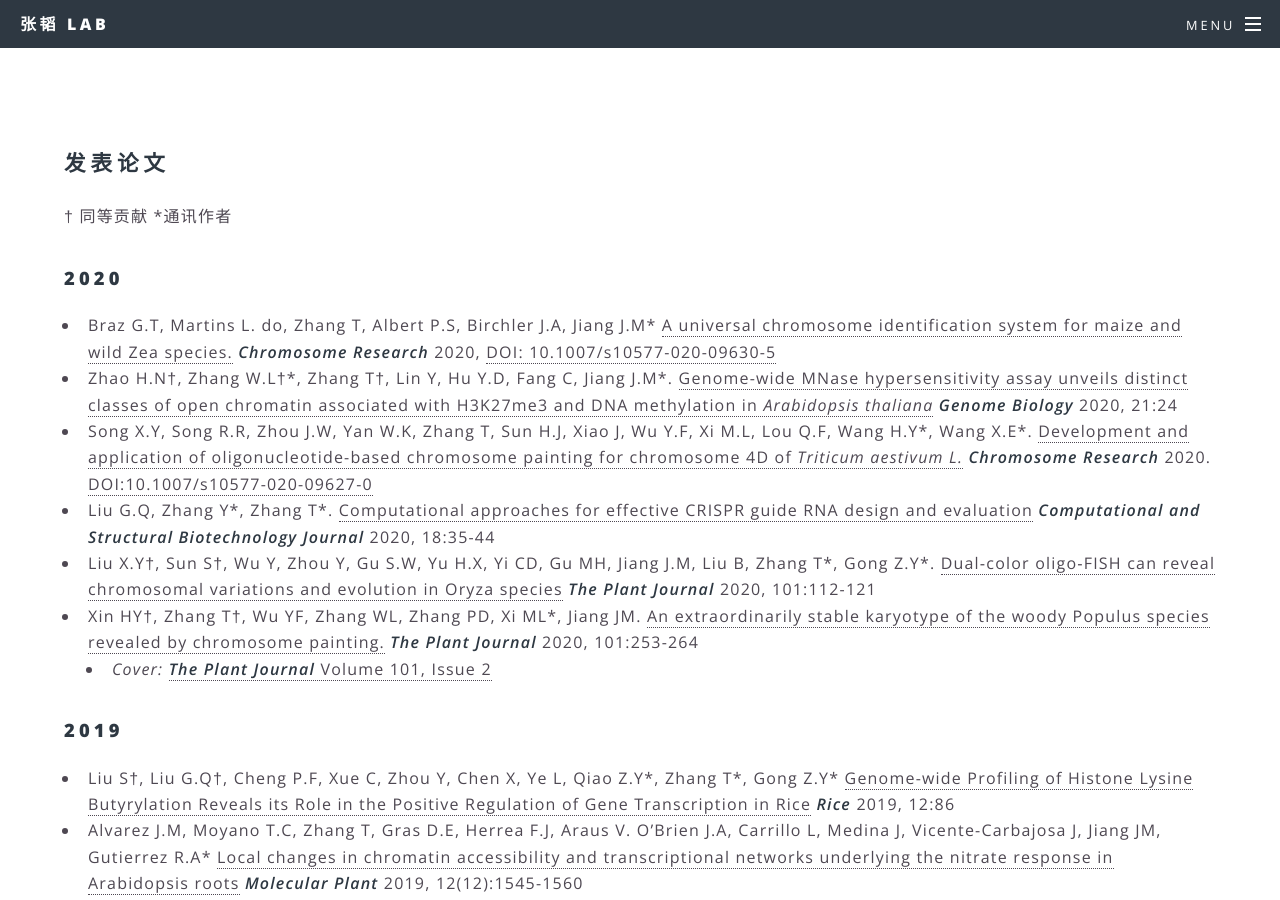
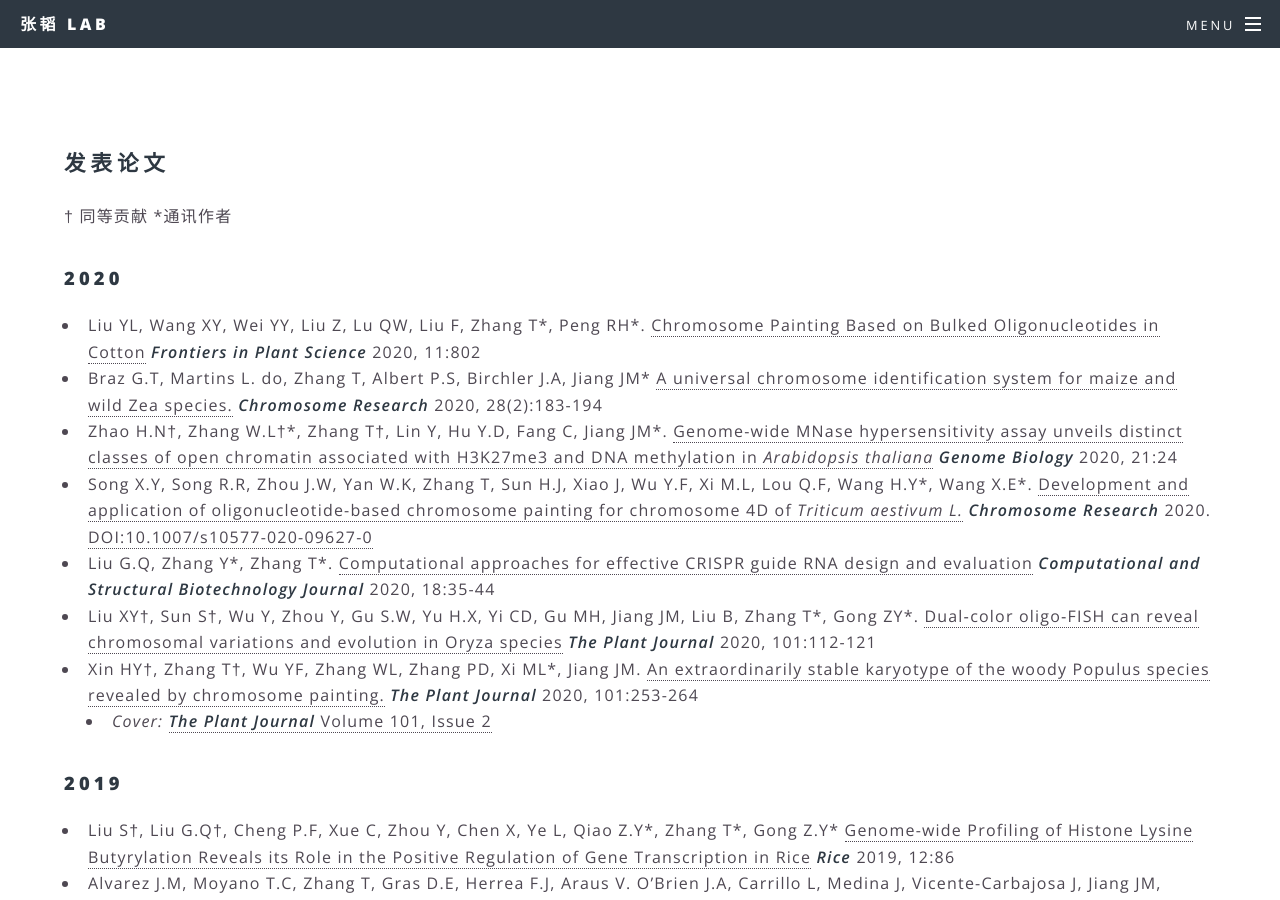
Before and after one commit to zhangtaolab/zhangtaolab.github.io, a Jekyll site: the page built from _pages/publication.md, in a window 1280 px wide and 900 px high. Built offline with Jekyll 4.4.1, drawn with Linux system fonts in a browser that asks for light colours.

Commit message:
add coton Frontiers

```diff
--- a/_pages/publication.md
+++ b/_pages/publication.md
@@ -6,14 +6,15 @@ title: 发表论文
 † 同等贡献 *通讯作者
 
 ### 2020
-- Braz G.T, Martins L. do, Zhang T, Albert P.S, Birchler J.A, Jiang J.M\* [A universal chromosome identification system for maize and wild Zea species.](https://link.springer.com/article/10.1007%2Fs10577-020-09630-5) _**Chromosome Research**_ 2020, [DOI: 10.1007/s10577-020-09630-5](https://doi.org/10.1007/s10577-020-09630-5)
-- Zhao H.N†, Zhang W.L†\*, Zhang T†, Lin Y, Hu Y.D, Fang C, Jiang J.M\*. [Genome-wide MNase hypersensitivity assay
+- Liu YL, Wang XY, Wei YY, Liu Z, Lu QW, Liu F, Zhang T\*, Peng RH\*. [Chromosome Painting Based on Bulked Oligonucleotides in Cotton](https://doi.org/10.3389/fpls.2020.00802) _**Frontiers in Plant Science**_ 2020, 11:802
+- Braz G.T, Martins L. do, Zhang T, Albert P.S, Birchler J.A, Jiang JM\* [A universal chromosome identification system for maize and wild Zea species.](https://link.springer.com/article/10.1007%2Fs10577-020-09630-5) _**Chromosome Research**_ 2020, 28(2):183-194
+- Zhao H.N†, Zhang W.L†\*, Zhang T†, Lin Y, Hu Y.D, Fang C, Jiang JM\*. [Genome-wide MNase hypersensitivity assay
 unveils distinct classes of open chromatin
 associated with H3K27me3 and DNA
 methylation in _Arabidopsis thaliana_](https://genomebiology.biomedcentral.com/articles/10.1186/s13059-020-1927-5) _**Genome Biology**_ 2020, 21:24
 - Song X.Y, Song R.R, Zhou J.W, Yan W.K, Zhang T, Sun H.J, Xiao J, Wu Y.F, Xi M.L, Lou Q.F, Wang H.Y\*, Wang X.E\*. [Development and application of oligonucleotide-based chromosome painting for chromosome 4D of _Triticum aestivum L._](https://link.springer.com/article/10.1007/s10577-020-09627-0) _**Chromosome Research**_ 2020. [DOI:10.1007/s10577-020-09627-0](https://doi.org/10.1007/s10577-020-09627-0)
 - Liu G.Q, Zhang Y\*, Zhang T\*. [Computational approaches for effective CRISPR guide RNA design and evaluation](https://www.sciencedirect.com/science/article/pii/S2001037019303551?via%3Dihub) _**Computational and Structural Biotechnology Journal**_ 2020, 18:35-44
-- Liu X.Y†, Sun S†, Wu Y, Zhou Y, Gu S.W, Yu H.X, Yi CD, Gu MH, Jiang J.M, Liu B, Zhang T\*, Gong Z.Y\*. [Dual‐color oligo‐FISH can reveal chromosomal variations and evolution in Oryza species](https://onlinelibrary.wiley.com/doi/abs/10.1111/tpj.14522) _**The Plant Journal**_ 2020, 101:112-121
+- Liu XY†, Sun S†, Wu Y, Zhou Y, Gu S.W, Yu H.X, Yi CD, Gu MH, Jiang JM, Liu B, Zhang T\*, Gong ZY\*. [Dual‐color oligo‐FISH can reveal chromosomal variations and evolution in Oryza species](https://onlinelibrary.wiley.com/doi/abs/10.1111/tpj.14522) _**The Plant Journal**_ 2020, 101:112-121
 - Xin HY†, Zhang T†, Wu YF, Zhang WL, Zhang PD, Xi ML\*, Jiang JM. [An extraordinarily stable karyotype of the woody Populus species revealed by chromosome painting.](https://onlinelibrary.wiley.com/doi/epdf/10.1111/tpj.14536) _**The Plant Journal**_ 2020, 101:253-264
   - _Cover:_ [_**The Plant Journal**_ Volume 101, Issue 2](/pdf/2020/2020_The_Plant_Journal_cover.pdf)
 
```
